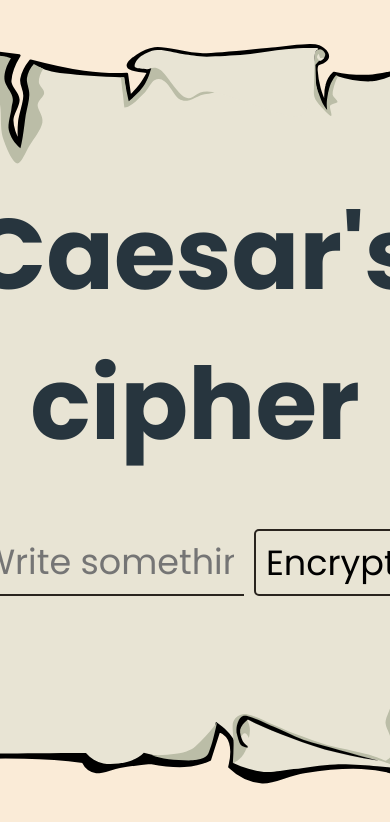
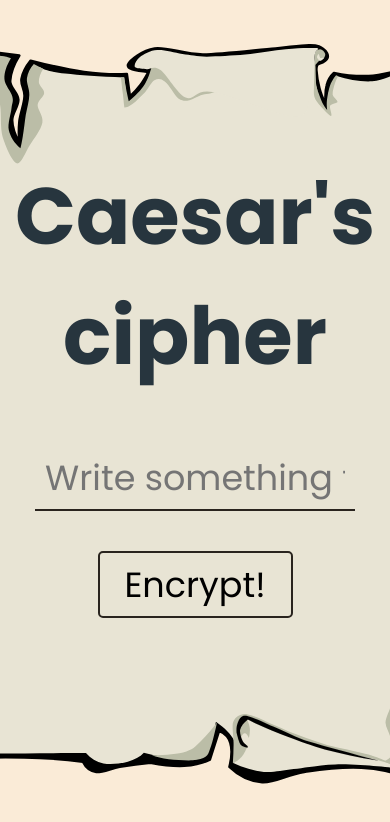
Before and after one commit to adrian-karbowniczyn/caesar-cipher, a website built with Parcel: page index.html in a window 390 px wide. Built offline with nearby package versions, Linux system fonts and the light colour scheme.

Commit message:
Add media query breakpoint to max: 768px width

```diff
--- a/scss/main.scss
+++ b/scss/main.scss
@@ -109,3 +109,31 @@ input:focus {
     }
   }
 }
+
+@media (max-width: 768px) {
+  .papirus-bg {
+    width: 1300px;
+  }
+  .header__title {
+    font-size: 8rem;
+  }
+
+  .cryptography-form {
+    padding-top: 30px;
+    flex-direction: column;
+    align-items: center;
+    &__input {
+      width: 82vw;
+    }
+    &__submit {
+      width: 50vw;
+    }
+  }
+
+  .cryptography-output {
+    &__encrypted-message,
+    &__error-message {
+      font-size: 3.5rem;
+    }
+  }
+}
```
